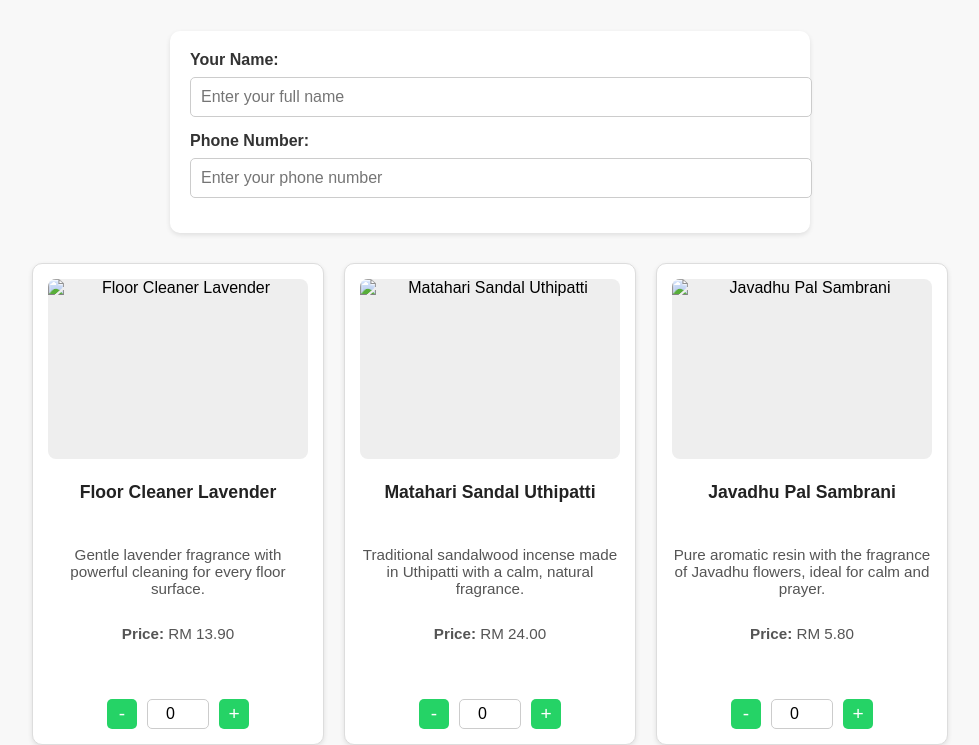
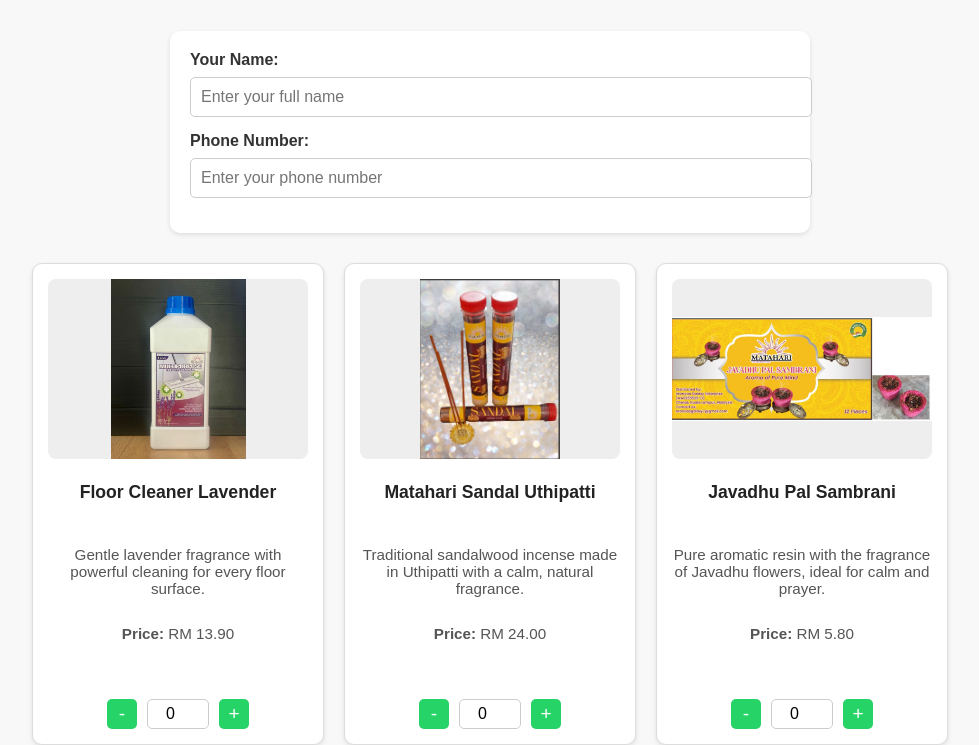
Before and after one commit to sarala68/Matahari1, a plain HTML site: page index.html in a window 1280 px wide. Shown: the part 89-834 px from the top of the page, without its empty margins (150-1129 px from the left). Drawn offline with Linux system fonts and the light colour scheme.

Commit message:
Update index.html

```diff
--- a/index.html
+++ b/index.html
@@ -203,7 +203,7 @@
   <div class="container">
 
     <div class="product">
-      <img src="images/product1.jpeg" alt="Floor Cleaner Lavender">
+      <img src="images/product1.png" alt="Floor Cleaner Lavender">
       <h3>Floor Cleaner Lavender</h3>
       <p>Gentle lavender fragrance with powerful cleaning for every floor surface.</p>
       <p><strong>Price:</strong> RM 13.90</p>
@@ -215,7 +215,7 @@
     </div>
 
     <div class="product">
-      <img src="images/product2.jpeg" alt="Matahari Sandal Uthipatti">
+      <img src="images/product2.png" alt="Matahari Sandal Uthipatti">
       <h3>Matahari Sandal Uthipatti</h3>
       <p>Traditional sandalwood incense made in Uthipatti with a calm, natural fragrance.</p>
       <p><strong>Price:</strong> RM 24.00</p>
@@ -227,7 +227,7 @@
     </div>
 
     <div class="product">
-      <img src="images/product3.jpeg" alt="Javadhu Pal Sambrani">
+      <img src="images/product3.png" alt="Javadhu Pal Sambrani">
       <h3>Javadhu Pal Sambrani</h3>
       <p>Pure aromatic resin with the fragrance of Javadhu flowers, ideal for calm and prayer.</p>
       <p><strong>Price:</strong> RM 5.80</p>
```
